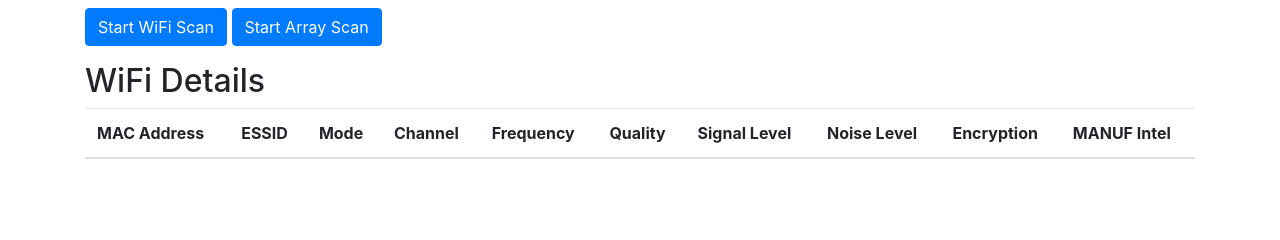
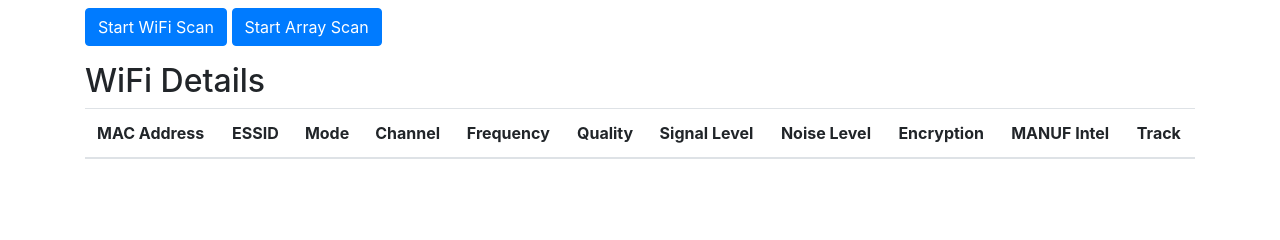
Before and after one commit to NecSorte/hackasat, a Flask app: template templates/index.html in a window 1280 px wide. Shown: the part 357-597 px from the top of the page. Run offline with Flask 2, Linux system fonts and the light colour scheme; the template is opened without the code that fills it, so the values that code supplies are empty; some libraries are stand-ins or nearby versions.

Commit message:
Update index.html

```diff
--- a/templates/index.html
+++ b/templates/index.html
@@ -49,6 +49,7 @@
                         <th>Noise Level</th>
                         <th>Encryption</th>
                         <th>MANUF Intel</th>
+                        <th>Track</th>
                     </tr>
                 </thead>
 
@@ -167,7 +168,7 @@ $(document).ready(function() {
             $(this).text('Stop WiFi Scan').addClass('btn-danger').removeClass('btn-primary');
             wifiScan();
             // Set up the interval for subsequent scans
-            intervalId = setInterval(wifiScan, 50); // 1000 ms = 1 second
+            intervalId = setInterval(wifiScan, 1000); // 1000 ms = 1 second
         } else {
             $(this).text('Start WiFi Scan').addClass('btn-primary').removeClass('btn-danger');
             // If there's already an interval, clear it
@@ -223,6 +224,7 @@ function populateWifiDetailsTable(devices) {
             <td>${device.noise}</td>
             <td>${device.encryption}</td>
             <td>${device.device_type || ''}</td>
+            <td><button class="btn btn-success track-button" data-mac="${device.mac}">Track</button></td>
         </tr>`;
         tbody.append(row);
     });
@@ -246,6 +248,22 @@ function populateWifiDetailsTable(devices) {
 
         // Re-populate the table with sorted devices
         populateWifiDetailsTable(devices);
+    });
+}
+
+    // Add click event listener to Track buttons
+    $('.track-button').click(function() {
+        const macAddress = $(this).data('mac');
+
+        $.post('/track_device', {
+            mac_address: macAddress
+        }, function(data) {
+            if (data.success) {
+                console.log('Started tracking device ' + macAddress);
+            } else {
+                console.log('Failed to start tracking device ' + macAddress);
+            }
+        });
     });
 }
 
```
